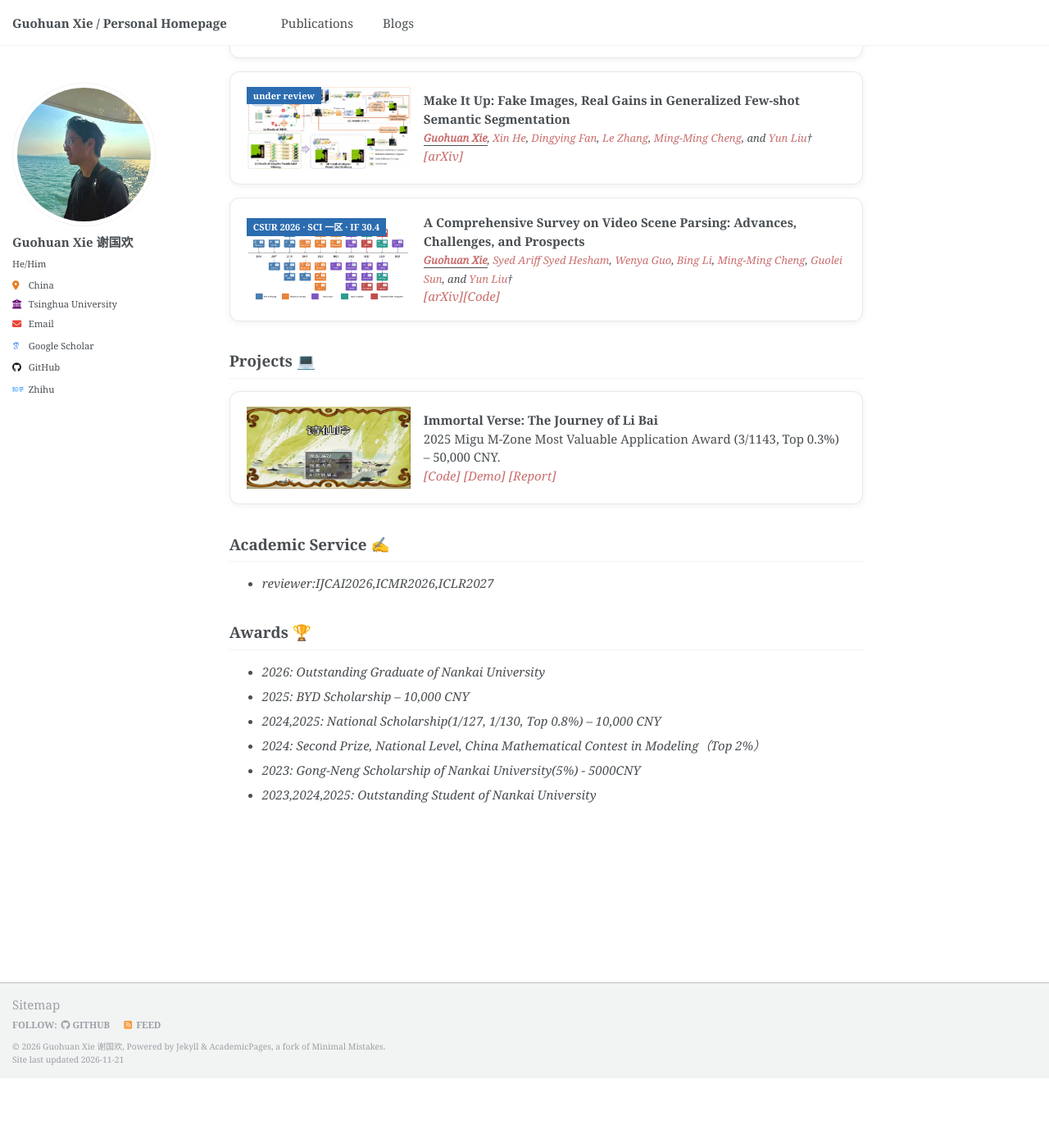
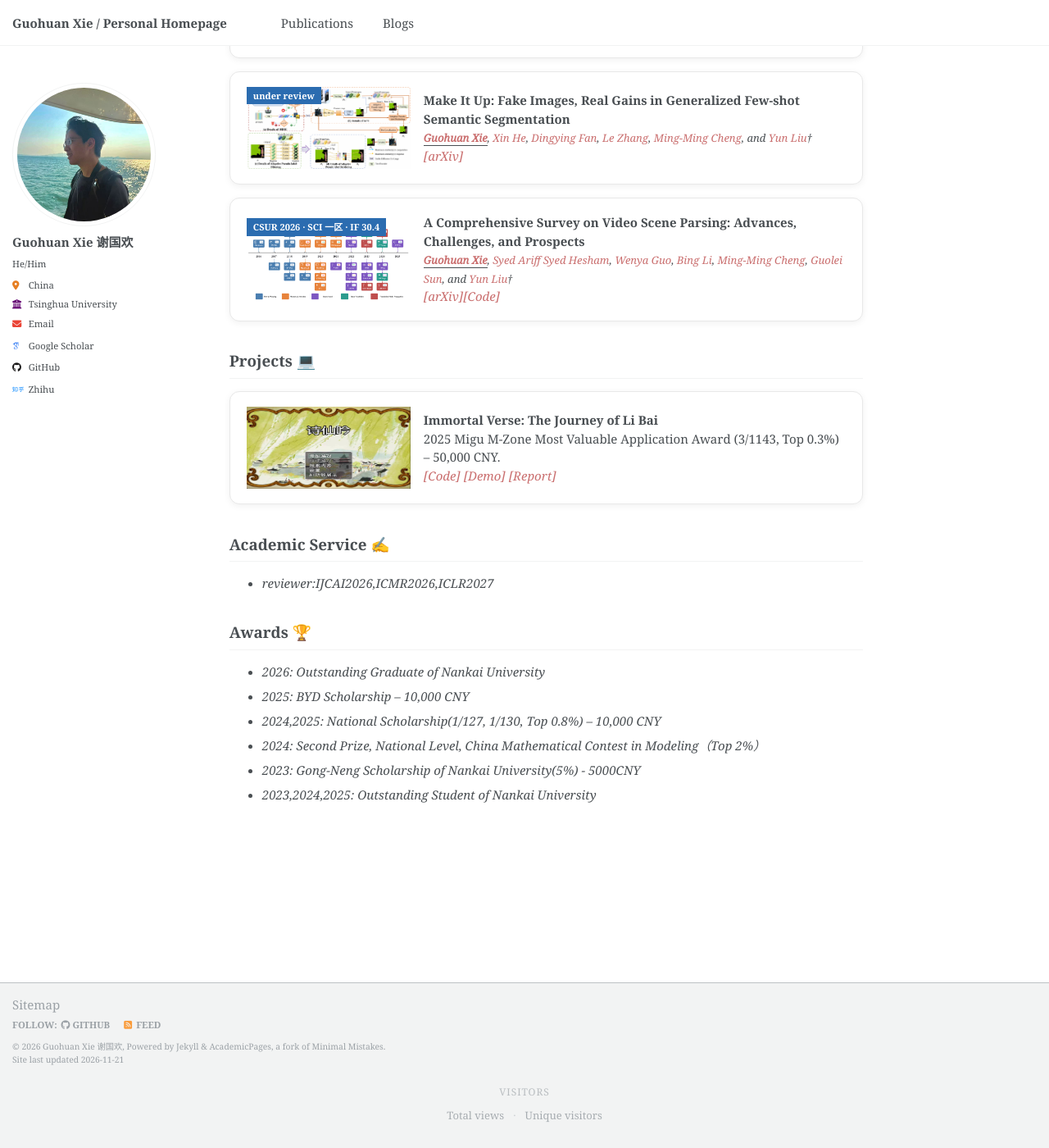
Before and after one commit to guohuan-xie/guohuan-xie.github.io, a Jekyll site: the page built from _pages/about.md, in a window 1280 px wide and 1400 px high, scrolled down 1931 px. Shown: the whole window at 82% size. Built offline with Jekyll 4.4.1, drawn with Linux system fonts in a browser that asks for light colours; some web fonts are replaced; comment, search, counter and statistics services are not loaded; before the commit the page ends 3246 px from its top, so only the background shows below that.

Commit message:
Add visitor statistics feature with cumulative counter and map integration

```diff
--- a/_config.yml
+++ b/_config.yml
@@ -150,6 +150,45 @@ analytics:
   provider               :  "false" # false (default), "google", "google-universal", "google-analytics-4", "custom"
   google:
     tracking_id          :
+
+
+# Visitor Statistics (rendered at the very bottom of the footer)
+#
+# Two independent parts, both free and requiring no account:
+#   - counter: cumulative visit count, powered by Busuanzi (不蒜子). Works
+#     immediately, nothing to configure.
+#   - map: world map of where visitors come from, powered by
+#     whos.amung.us. Needs a one-time site key (see below).
+#
+# Map setup (about 30 seconds, no signup):
+#   1. Open https://whos.amung.us/getstarted/
+#   2. Under the "Map" widget, copy the snippet they generate. It looks like
+#      _wau.push(["map", "vpx6vq8b75", "___", "250", "125", "night", "cross-pink"])
+#   3. Paste the second value ("vpx6vq8b75" in the example) into
+#      map.amung.site_key, and the third value ("___") into map.amung.widget_id.
+#
+# Either part can be disabled on its own; if both are off, nothing renders.
+visitor_stats:
+  enabled                  : true   # master switch
+  homepage_only            : true   # true: only the homepage (/), false: every page
+  production_only          : true   # true: skip `jekyll serve` previews so local visits are not counted
+  label                    : "Visitors"  # caption above the widgets, "" to hide it
+
+  counter:
+    provider               : "busuanzi"  # "busuanzi" or "none"
+    busuanzi:
+      site_pv_label        : "Total views"  # cumulative page views
+      site_uv_label        : "Unique visitors"
+
+  map:
+    provider               : "amung"  # "amung" (whos.amung.us) or "none"
+    amung:
+      site_key             : "8tzn0hgfnd"  # from https://whos.amung.us/getstarted/
+      widget_id            : "cfy"         # from the same snippet
+      width                : "250"
+      height               : "125"
+      theme                : "night"       # night / day
+      pin_style            : "cross-pink"  # pin marker style
 
 
 # Reading Files
--- a/_includes/footer.html
+++ b/_includes/footer.html
@@ -23,3 +23,5 @@
   &copy; {{ site.time | date: '%Y' }} {{ site.name | default: site.title }}, {{ site.data.ui-text[site.locale].powered_by | default: "Powered by" }} <a href="http://jekyllrb.com" rel="nofollow">Jekyll</a> &amp; <a href="https://github.com/academicpages/academicpages.github.io">AcademicPages</a>, a fork of <a href="https://mademistakes.com/work/minimal-mistakes-jekyll-theme/" rel="nofollow">Minimal Mistakes</a>.<br />
   Site last updated {{ "now" | date: '%Y-%m-%d' %}}
 </div>
+
+{% include visitor-stats.html %}
--- a/_includes/head/custom.html
+++ b/_includes/head/custom.html
@@ -80,6 +80,40 @@
     height: auto;
     max-width: 100%;
   }
+  .page__footer-visitors {
+    margin: 1.6em auto 0.4em;
+    text-align: center;
+  }
+  .page__footer-visitors-label {
+    font-size: 12px;
+    letter-spacing: 0.08em;
+    text-transform: uppercase;
+    opacity: 0.65;
+    margin-bottom: 0.7em;
+    line-height: 1.4;
+  }
+  .page__footer-visitors-counter {
+    font-size: 13px;
+    line-height: 1.7;
+    opacity: 0.85;
+  }
+  .page__footer-visitors-sep {
+    margin: 0 0.6em;
+    opacity: 0.5;
+  }
+  .page__footer-visitors-map {
+    margin-top: 0.9em;
+    line-height: 0;
+  }
+  .page__footer-visitors img,
+  .page__footer-visitors canvas,
+  .page__footer-visitors svg,
+  .page__footer-visitors iframe {
+    display: inline-block;
+    max-width: 100%;
+    height: auto;
+    border: 0;
+  }
 </style>
 
 <!-- Support for MatJax -->
--- /dev/null
+++ b/_includes/visitor-stats.html
@@ -0,0 +1,59 @@
+{% comment %}
+  Visitor statistics: cumulative visit counter plus a world map of visitor
+  origins. Configure under `visitor_stats` in _config.yml.
+{% endcomment %}
+
+{% assign vs = site.visitor_stats %}
+{% assign is_home = false %}
+{% if page.url == "/" or page.url == "/index.html" or page.url == "" %}
+  {% assign is_home = true %}
+{% endif %}
+
+{% assign has_map = false %}
+{% if vs.map.provider == "amung" and vs.map.amung.site_key and vs.map.amung.site_key != "" %}
+  {% assign has_map = true %}
+{% endif %}
+
+{% assign has_counter = false %}
+{% if vs.counter.provider == "busuanzi" %}
+  {% assign has_counter = true %}
+{% endif %}
+
+{% assign render = true %}
+{% if vs.enabled != true %}
+  {% assign render = false %}
+{% endif %}
+{% if vs.homepage_only and is_home == false %}
+  {% assign render = false %}
+{% endif %}
+{% if vs.production_only and jekyll.environment != "production" %}
+  {% assign render = false %}
+{% endif %}
+{% if has_map == false and has_counter == false %}
+  {% assign render = false %}
+{% endif %}
+
+{% if render %}
+<div class="page__footer-visitors">
+  {% if vs.label and vs.label != "" %}
+  <div class="page__footer-visitors-label">{{ vs.label }}</div>
+  {% endif %}
+  {% if has_counter %}
+  <div class="page__footer-visitors-counter">
+    <span class="page__footer-visitors-item"><span id="busuanzi_container_site_pv">{{ vs.counter.busuanzi.site_pv_label | default: "Total views" }} <span id="busuanzi_value_site_pv"></span></span></span>
+    <span class="page__footer-visitors-sep">&middot;</span>
+    <span class="page__footer-visitors-item"><span id="busuanzi_container_site_uv">{{ vs.counter.busuanzi.site_uv_label | default: "Unique visitors" }} <span id="busuanzi_value_site_uv"></span></span></span>
+  </div>
+  <script async src="https://busuanzi.ibruce.info/busuanzi/2.3/busuanzi.pure.mini.js"></script>
+  {% endif %}
+  {% if has_map %}
+  <div class="page__footer-visitors-map">
+    <script id="_wau_map">
+      var _wau = _wau || [];
+      _wau.push(["map", "{{ vs.map.amung.site_key }}", "{{ vs.map.amung.widget_id | default: "map" }}", "{{ vs.map.amung.width | default: "250" }}", "{{ vs.map.amung.height | default: "125" }}", "{{ vs.map.amung.theme | default: "night" }}", "{{ vs.map.amung.pin_style | default: "cross-pink" }}"]);
+    </script>
+    <script async src="https://waust.at/m.js"></script>
+  </div>
+  {% endif %}
+</div>
+{% endif %}
```
Also changed, not shown: .codeflicker/config.local.json.
